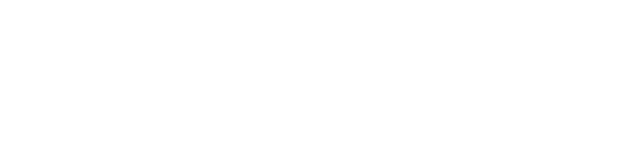
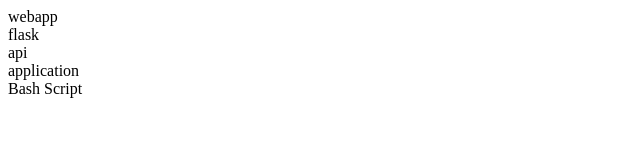
Before and after one commit to fierceray/all_about_me, a plain HTML site: page programming.html in a window 1280 px wide. Shown: the whole page, without its empty margins (0-640 px from the left). Drawn offline with Linux system fonts and the light colour scheme.

Commit message:
2022/11/12 Add some detail in certificate.html and programming.html.

```diff
--- a/programming.html
+++ b/programming.html
@@ -5,6 +5,24 @@
     <title>Programming</title>
 </head>
 <body>
+<section id="webapp">
+    webapp
+</section>
 
+<section id="flask">
+    flask
+</section>
+
+<section id="API">
+    api
+</section>
+
+<section id="Application">
+    application
+</section>
+
+<section id="Bash Script">
+    Bash Script
+</section>
 </body>
 </html>
```
Also changed, not shown: certificate.html (+10 -0 lines).
